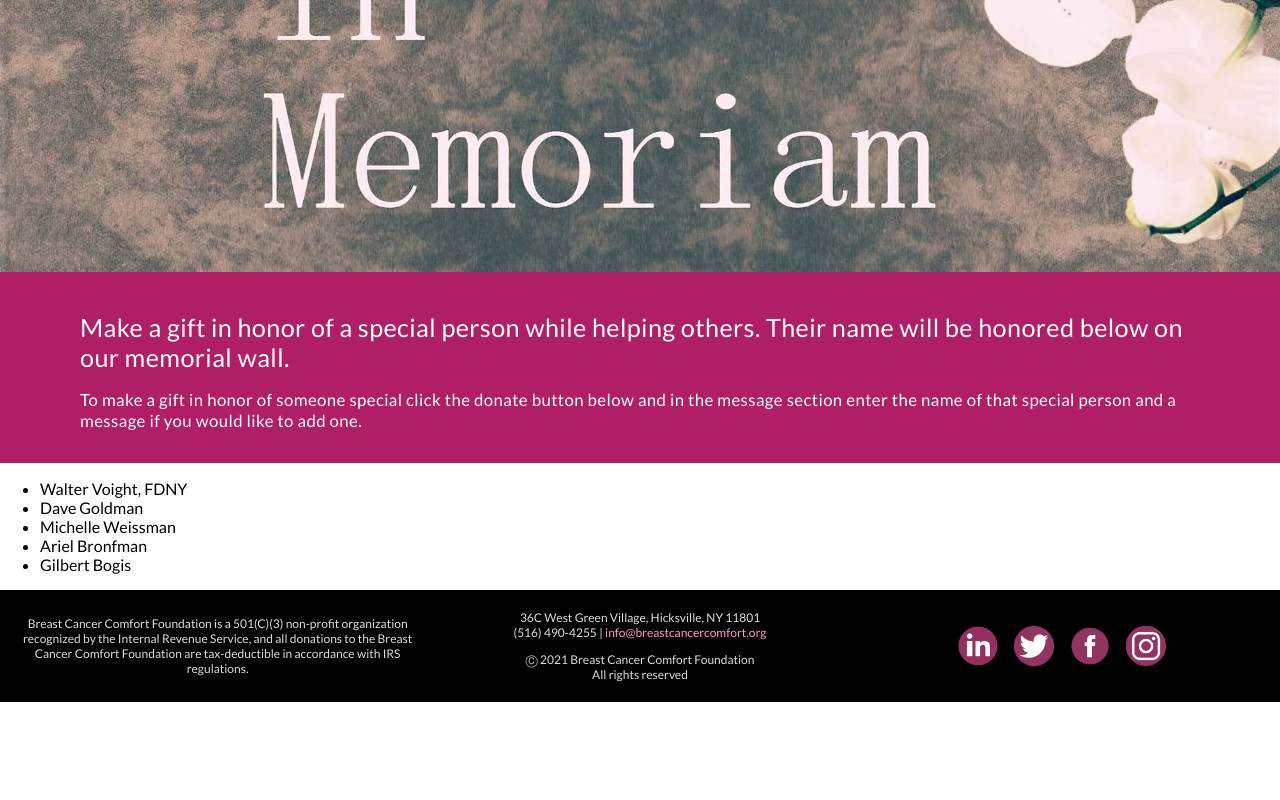
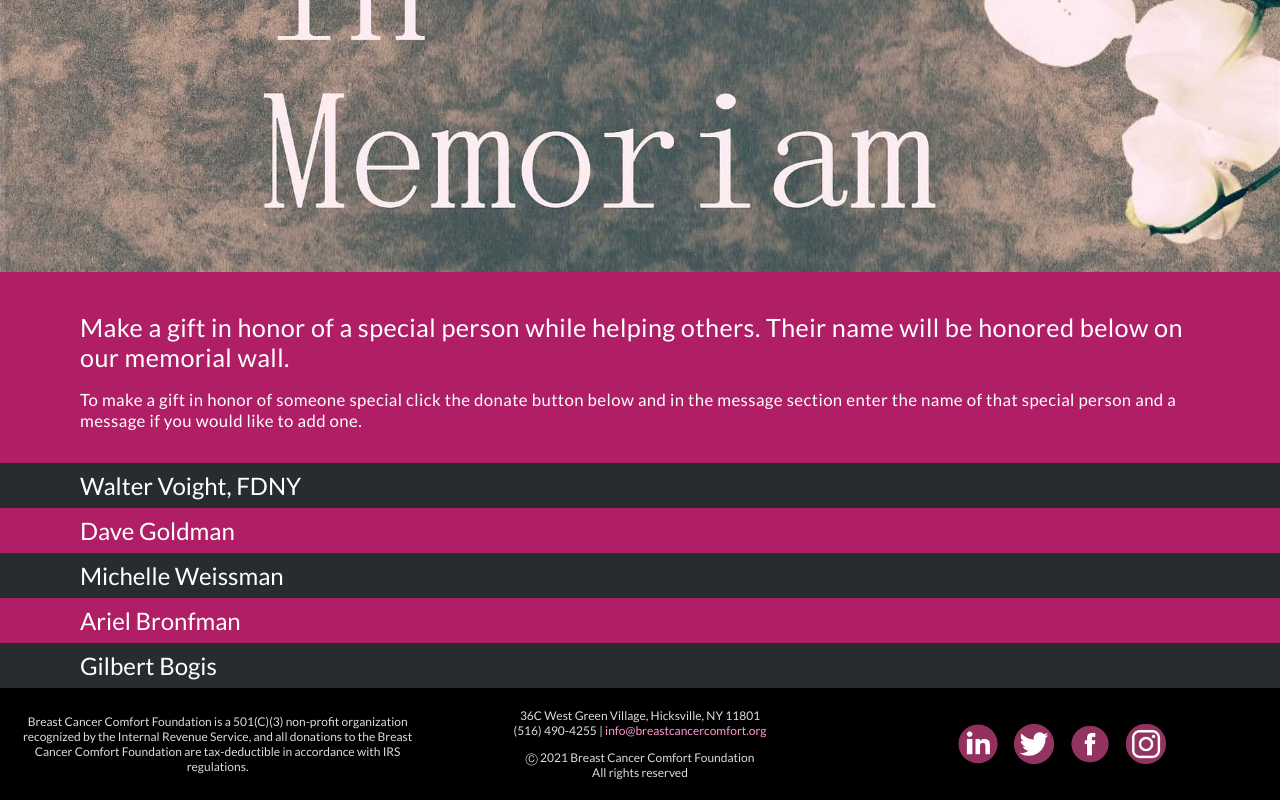
Before and after one commit to vishalicious213/bcc-v2, a Next.js app: page /memory in a window 1280 px wide. Shown: the part 477-1277 px from the top of the page. Before the commit the page ends 1179 px from the top, so only its background shows below. Built offline with nearby package versions, Linux system fonts and the light colour scheme.

Commit message:
formatted memorial list

```diff
--- a/pages/memory.js
+++ b/pages/memory.js
@@ -24,13 +24,11 @@ export default function Memory() {
             </section>
 
             <section>
-                <ul>
-                    <li>Walter Voight, FDNY</li>
-                    <li>Dave Goldman</li>
-                    <li>Michelle Weissman</li>
-                    <li>Ariel Bronfman</li>
-                    <li>Gilbert Bogis</li>
-                </ul>
+                    <h2 className='grey mem-h2'>Walter Voight, FDNY</h2>
+                    <h2 className='pink mem-h2'>Dave Goldman</h2>
+                    <h2 className='grey mem-h2'>Michelle Weissman</h2>
+                    <h2 className='pink mem-h2'>Ariel Bronfman</h2>
+                    <h2 className='grey mem-h2'>Gilbert Bogis</h2>
             </section>
         </main>
 
@@ -41,6 +39,20 @@ export default function Memory() {
             .mem-h2 {
                 font-weight: 500;
             }
+
+            .pink {
+                color: white;
+                background-color: #b01e65;
+                margin: 0;
+                padding: .5rem 0 .5rem 5rem;
+            }
+
+            .grey {
+                color: white;
+                background-color: #292c2f;
+                margin: 0;
+                padding: .5rem 0 .5rem 5rem;
+            }
             `}
         </style>
     </div>
```
